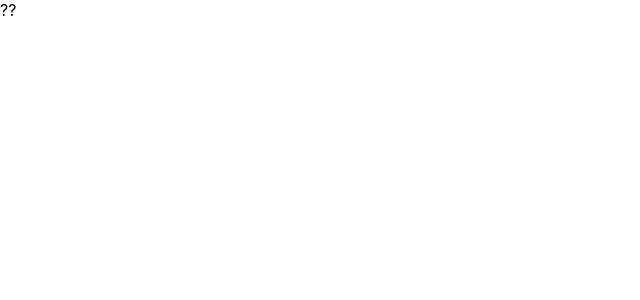
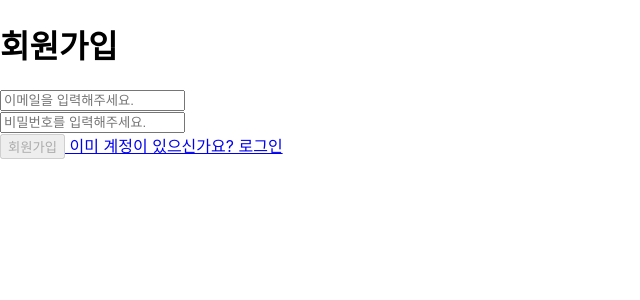
Before and after one commit to wanted-pre-onboarding-internship-9/Week1-assignment, a React (Create React App) app: page /signup in a window 1280 px wide. Shown: the top 300 px of the page, without its empty margins (0-640 px from the left). Built offline with nearby package versions, Linux system fonts and the light colour scheme; no server answers.

Commit message:
Feat:로그인/회원가입 기능 구현

```diff
--- a/src/apis/instance.js
+++ b/src/apis/instance.js
@@ -15,7 +15,7 @@ instance.interceptors.request.use((config) => {
 
 instance.interceptors.response.use(
     (response) => {
-        if (response.data.access_token)
+        if (response.data.access_token && response.status === 200)
             localStorage.setItem("accessToken", response.data.access_token);
         return response.data;
     }, function (error) {
--- a/src/apis/user.js
+++ b/src/apis/user.js
@@ -7,4 +7,6 @@ export const userApis = {
     signinAX: (signinInfo) => instance.post(`${commonURL}/signin`, signinInfo),
     //회원가입
     signupAX: (signupInfo) => instance.post(`${commonURL}/signup`, signupInfo),
+    //로그인 회원가입
+    authAX: (type, authInfo) => instance.post(`${commonURL}/${type}`, authInfo),
 }
--- /dev/null
+++ b/src/commons/validation.js
@@ -0,0 +1,8 @@
+//정규식
+const regEmail = /([\w-.]+)@([\w-.]+)$/;
+
+//유효성 검사
+const emailCheck = (email) => regEmail.test(email);
+const passwordCheck = (password) => password.length > 7;
+
+export { passwordCheck, emailCheck };
--- /dev/null
+++ b/src/components/AuthForm.jsx
@@ -0,0 +1,79 @@
+import { useReducer } from "react";
+import { useNavigate, Link } from "react-router-dom";
+import styled from "styled-components";
+import { userApis } from "../apis/user";
+import { FormReducer, initialStateForm } from "../reducers/formReducer";
+
+
+
+export default function AuthForm({ type }) {
+    const navigate = useNavigate();
+    const [formState, dispatch] = useReducer(FormReducer, initialStateForm);
+
+    //submit
+    const onSubmit = async (e) => {
+        e.preventDefault();
+        userApis.authAX(type, {
+            email: formState.email,
+            password: formState.password,
+        }).then(() => {
+            if (type === "signin") navigate("/todo");
+            else {
+                alert("회원가입 완료!");
+                navigate("/signin");
+            }
+            dispatch({ type: "reset" });
+        }).catch(() => {
+            dispatch({ type: "reset" });
+        });
+    };
+    return (
+        <form onSubmit={onSubmit}>
+            <input
+                type="email"
+                data-testid="email-input"
+                placeholder="이메일을 입력해주세요."
+                onChange={(e) => dispatch({ type: "email", value: e.target.value })}
+                value={formState.email}
+            />
+            <StValitext textColor={"#f96854"}>{!formState.isEmail && formState.email !== "" && "Email 형식이 아니에요."}</StValitext>
+            <input
+                type="password"
+                data-testid="password-input"
+                placeholder="비밀번호를 입력해주세요."
+                onChange={(e) => dispatch({ type: "password", value: e.target.value })}
+                value={formState.password}
+                autoComplete="off"
+            />
+            <StValitext textColor={"#f96854"}>{!formState.isPassword && formState.password !== "" && "비밀번호를 8자 이상 입력해주세요."}</StValitext>
+            {type === "signin" ? (
+                <>
+                    <button
+                        type="submit"
+                        data-testid="signin-button"
+                        disabled={!(formState.isEmail && formState.isPassword)}
+                    >
+                        로그인
+                    </button>
+                    <Link to="/signup"> 회원가입 </Link>
+                </>
+            ) : (
+                <>
+                    <button
+                        type="submit"
+                        data-testid="signup-button"
+                        disabled={!(formState.isEmail && formState.isPassword)}
+                    >
+                        회원가입
+                    </button>
+                    <Link to="/signin"> 이미 계정이 있으신가요? 로그인 </Link>
+                </>
+            )}
+        </form>
+    );
+}
+
+const StValitext = styled.div`
+  font-size: 0.7rem;
+  color: ${(props) => props.textColor};
+`
--- a/src/pages/SigninPage.jsx
+++ b/src/pages/SigninPage.jsx
@@ -1,11 +1,10 @@
-import React from 'react';
+import AuthForm from "../components/AuthForm";
 
-const SigninPage = () => {
+export default function SigninPage() {
     return (
-        <div>SigninPage
-
-        </div>
+        <>
+            <h1>로그인</h1>
+            <AuthForm type="signin" />
+        </>
     );
-};
-
-export default SigninPage;
+}
--- a/src/pages/SignupPage.jsx
+++ b/src/pages/SignupPage.jsx
@@ -1,11 +1,12 @@
-import React from 'react';
+import styled from "styled-components";
+import AuthForm from "../components/AuthForm";
 
-const SignupPage = () => {
+
+export default function SignupPage() {
     return (
-        <div>
-            ??
-        </div>
+        <>
+            <h1>회원가입</h1>
+            <AuthForm type="signup" />
+        </>
     );
-};
-
-export default SignupPage;
+}
--- /dev/null
+++ b/src/reducers/formReducer.js
@@ -0,0 +1,43 @@
+import { emailCheck, passwordCheck } from "../commons/validation"
+
+export const initialStateForm = {
+  email: "",
+  password: "",
+  isEmail: false,
+  isPassword: false,
+};
+
+//FormReducer
+export function FormReducer(state, action) {
+  switch (action.type) {
+    case "email":
+      return emailCheck(action.value)
+        ? {
+          ...state,
+          [action.type]: action.value,
+          isEmail: true,
+        }
+        : {
+          ...state,
+          [action.type]: action.value,
+          isEmail: false,
+        };
+
+    case "password":
+      return passwordCheck(action.value)
+        ? {
+          ...state,
+          [action.type]: action.value,
+          isPassword: true,
+        }
+        : {
+          ...state,
+          [action.type]: action.value,
+          isPassword: false,
+        };
+    case "reset":
+      return initialStateForm;
+    default:
+      return state;
+  }
+}
```
Also changed, not shown: src/components/Auth.jsx (deleted), 1 other file (tests, documents, lock files or other folders).
